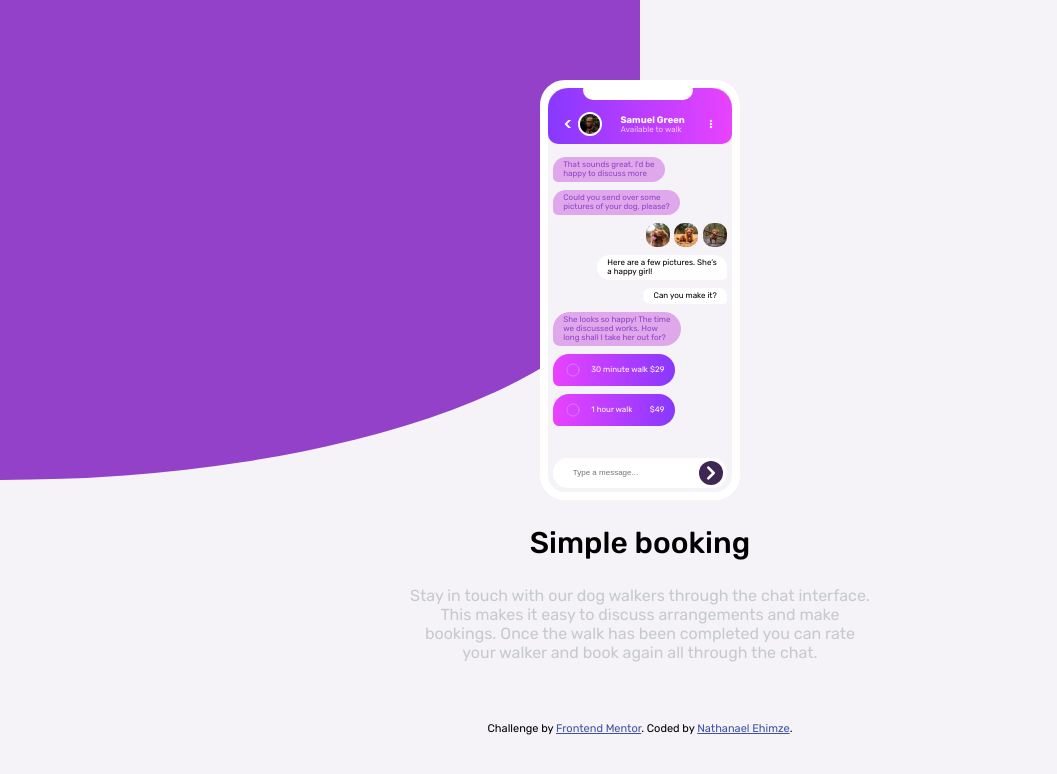
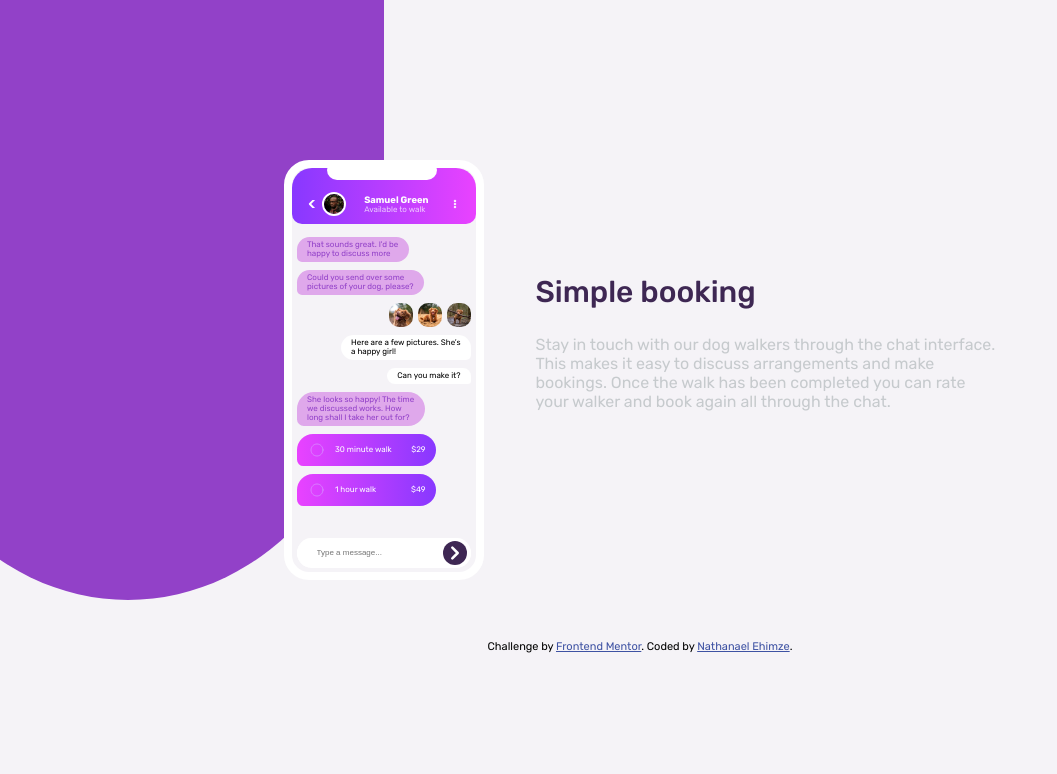
Before and after one commit to ehimze007/chat-app-css-illustration, a plain HTML site: page index.html in a window 1280 px wide. Shown: the whole page, without its empty margins (0-1057 px from the left). Drawn offline with Linux system fonts and the light colour scheme.

Commit message:
Desktop responsiveness

```diff
--- a/index.html
+++ b/index.html
@@ -16,6 +16,7 @@
 
   <body>
     <div class="background-design"></div>
+    <main>
       <div class="phone-image">
         <div class="top-white-div"></div>
         <div class="user-profile-container">
@@ -126,6 +127,7 @@
           the chat.
         </p>
       </section>
+    </main>
     <footer>
       <div class="attribution">
         Challenge by
--- a/styles.css
+++ b/styles.css
@@ -18,7 +18,7 @@ body {
   z-index: -1000;
   background-color: hsl(276, 55%, 52%);
   width: 100vw;
-  height: 60vh;
+  height: 480px;
   border-bottom-left-radius: 50%;
   border-bottom-right-radius: 50%;
 }
@@ -107,7 +107,7 @@ body {
 .first-chat-set {
   display: inline-block;
 }
-.customer-texts-color{
+.customer-texts-color {
   color: hsl(276, 55%, 52%);
   background-color: hsl(289, 63%, 79%);
 }
@@ -164,7 +164,7 @@ body {
     hsl(293, 100%, 63%),
     hsl(264, 100%, 61%)
   );
-  width: 70%;
+  width: 80%;
   color: #ffffff;
 }
 
@@ -224,10 +224,11 @@ body {
 .booking-info-container h1 {
   font-size: 30px;
   font-weight: 500;
+  color: hsl(271, 36%, 24%);
 }
 
 .booking-info-container p {
-  width: 60%;
+  width: 100%;
   font-size: 16px;
   margin: auto;
   color: hsl(206, 6%, 79%);
@@ -240,3 +241,36 @@ body {
 .attribution a {
   color: hsl(228, 45%, 44%);
 }
+
+/******************************Desktop Responsiveness*******************************/
+@media screen and (min-width: 700px) {
+  main {
+    display: flex;
+    width: 60vw;
+    padding-top: 80px;
+    margin: auto;
+    align-items: center;
+    justify-content: space-around;
+  }
+
+  .booking-info-container {
+    width: 60%;
+    margin-left: 24px;
+    text-align: left;
+  }
+  .booking-info-container p {
+    width: 100%;
+  }
+
+  .background-design {
+    position: absolute;
+    top: 0px;
+    left: -10vw;
+    z-index: -1000;
+    background-color: hsl(276, 55%, 52%);
+    width: 40vw;
+    height: 600px;
+    border-bottom-left-radius: 50%;
+    border-bottom-right-radius: 50%;
+  }
+}
```
Lines whose indentation alone changed are shown as unchanged.
